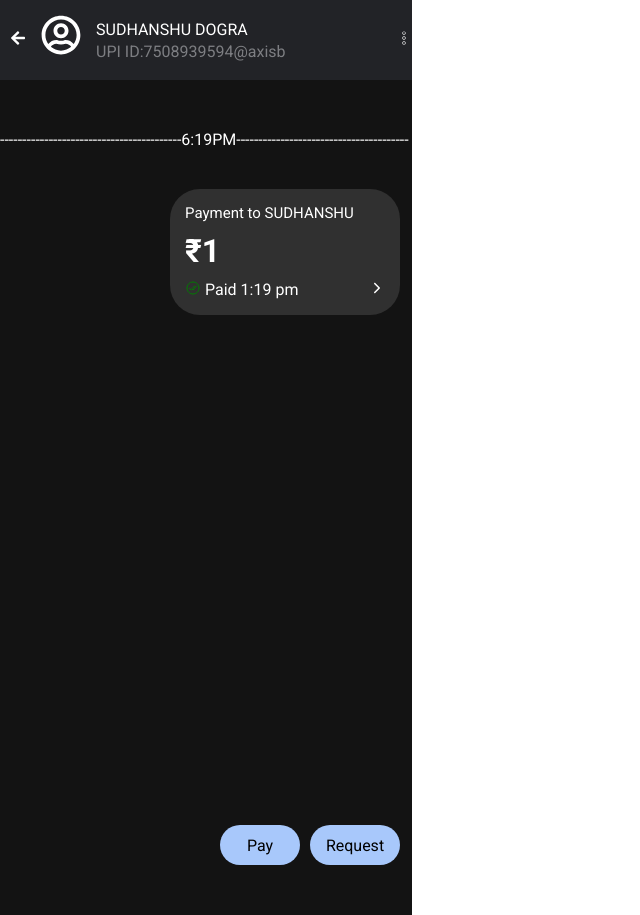
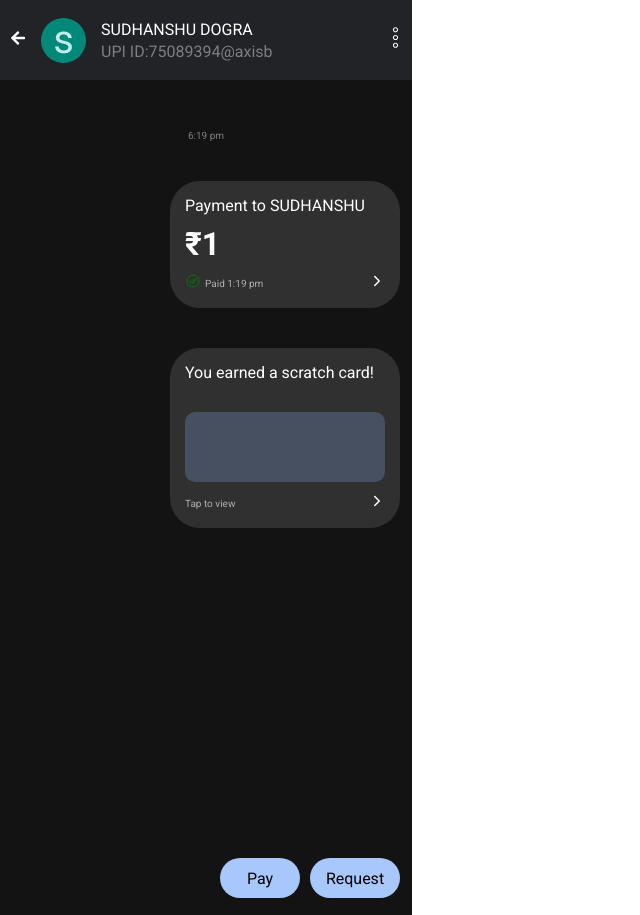
Before and after one commit to sahildogra18/gpay-2, a React (Vite) app: page / in a window 1280 px wide. Shown: the whole page, without its empty margins (0-640 px from the left). Built offline with nearby package versions, Linux system fonts and the light colour scheme; a web font is replaced by a local one.

Commit message:
first commit

```diff
--- a/src/App.css
+++ b/src/App.css
@@ -11,6 +11,8 @@
 
 .top{
   width: 412px;
+  position: sticky;
+  top: 0;
   height: 60px;
   background-color: #222327;
   color: white;
@@ -34,6 +36,7 @@
 
 .hr {
   /* margin-right: 10px; */
+  font-size: 25px;
 
 
 }
@@ -45,10 +48,30 @@
 
 .fa{
   font-size: 40px;
+  /* text-align: center; */
+  /* display: flex */
+;
+  /* flex-direction: column; */
+  /* justify-content: center; */
+  /* align-items: center; */
+  /* border: 2px solid white; */
+  border-radius: 50px;
+  text-align: center;
+  background-color: #008979;
+  color: #bfedec;
+  width: 45px;
+  height: 45px;
+  text-align: center;
+  display: flex;
+
+  justify-content: center;
+  align-items: end;
 }
 .timing{
   color: white;
   margin-top: 50px;
+  display: flex;
+  justify-content: center;
 }
 
 .bubble{
@@ -78,12 +101,12 @@ gap: 10px;
 }
 .ki{
   display: flex;
-  align-items: initial;
+  align-items: center;
   gap: 4px;
 }
 
 .gtr{
-  font-size: 15px;
+  font-size: 16px;
 }
 .ki svg{
   color: green;
@@ -93,7 +116,7 @@ gap: 10px;
 .last{
   display: flex;
   gap: 10px;
-margin-top: 510px;
+margin-top: 330px;
 margin-left: 220px;
 color: white;
 }
@@ -128,3 +151,38 @@ color: white;
   justify-content: center;
   align-items: center;
 }
+.ty{
+  font-size: 10px;
+}
+
+.gray{
+
+  border-radius: 10px;
+  background-color: #475061;
+  height: 70px;
+  margin-top: 20px;
+
+}
+
+.wa{
+  height: 150px;
+  width: 200px;
+  display: flex;
+  justify-content: space-between;
+  gap: 10px;
+}
+
+
+/* .blue{
+  width: 50px;
+  height: 80px;
+  background-color: #475061  ;
+} */
+
+.max{
+  font-size: 10px;
+}
+
+.ra{
+  color: #adadad;
+}
--- a/src/App.jsx
+++ b/src/App.jsx
@@ -16,13 +16,11 @@ function App() {
               <FaArrowLeft />
             </div>
 
-            <div className="fa">
-              <FaRegUserCircle />
-            </div>
+            <div className="fa">s</div>
 
             <div className="hi">
               <div>SUDHANSHU DOGRA</div>
-              <div className="r">UPI ID:7508939594@axisb</div>
+              <div className="r">UPI ID:75089394@axisb</div>
             </div>
           </div>
 
@@ -31,9 +29,9 @@ function App() {
           </div>
         </div>
         <div className="timing">
-          <div>
-            -----------------------------------------6:19PM---------------------------------------
-          </div>
+          <div></div>
+          <div className="r ty">6:19 pm</div>
+          <div></div>
         </div>
         <div className="bubble">
           <div className="gt">
@@ -46,7 +44,32 @@ function App() {
               <div className="n ">
                 <IoCheckmarkDoneCircleOutline />
               </div>
-              <div className="">Paid 1:19 pm</div>
+              <div className="max ra">Paid 1:19 pm</div>
+            </div>
+            <div>
+              <IoIosArrowForward />
+            </div>
+          </div>
+
+          {/* <img src={image} alt="" /> */}
+        </div>
+
+        <div className="bubble wa">
+          <div className="gt">
+            <div className="gtr">You earned a scratch card!</div>
+            <div className="parent">
+              <div className="gray">
+                <div className="blue"></div>
+              </div>
+            </div>
+          </div>
+
+          <div className="gy">
+            <div className="ki">
+              {/* <div className="n ">
+                <IoCheckmarkDoneCircleOutline />
+              </div> */}
+              <div className="max ra">Tap to view</div>
             </div>
             <div>
               <IoIosArrowForward />
```
